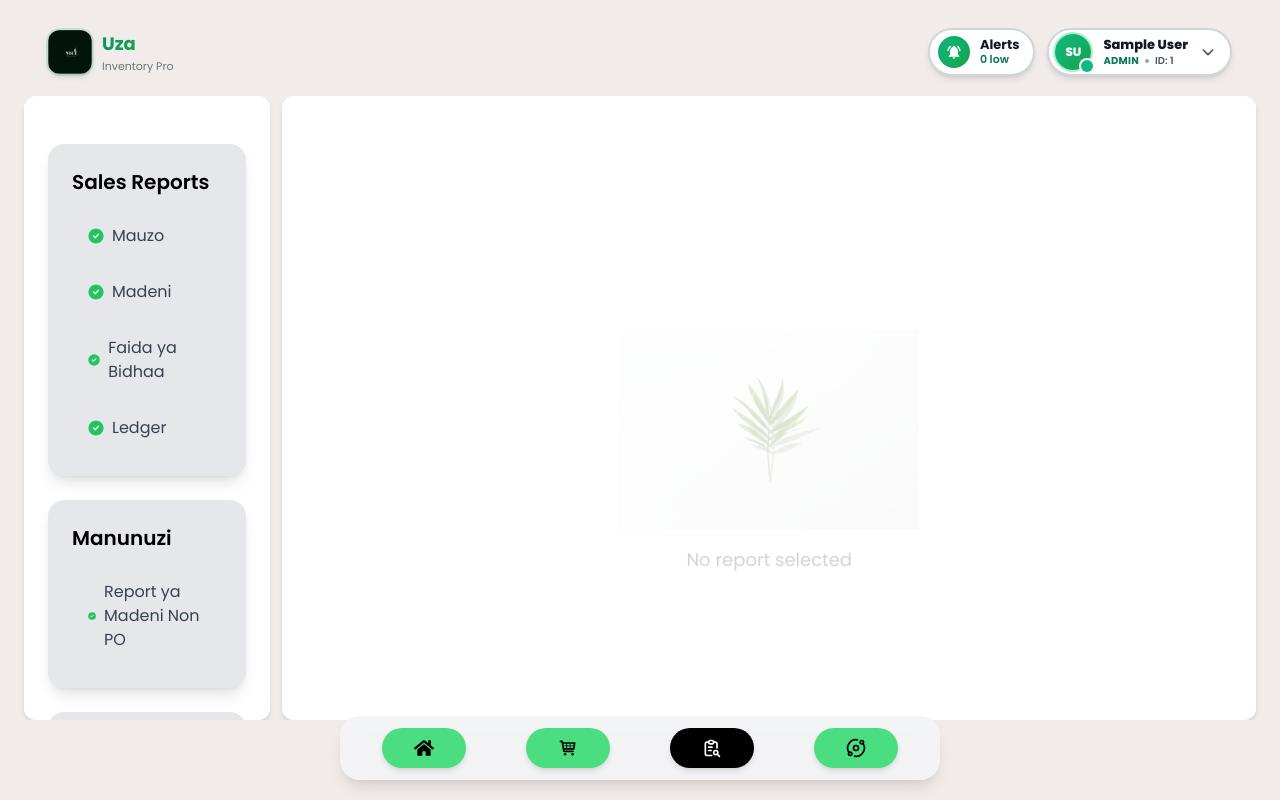
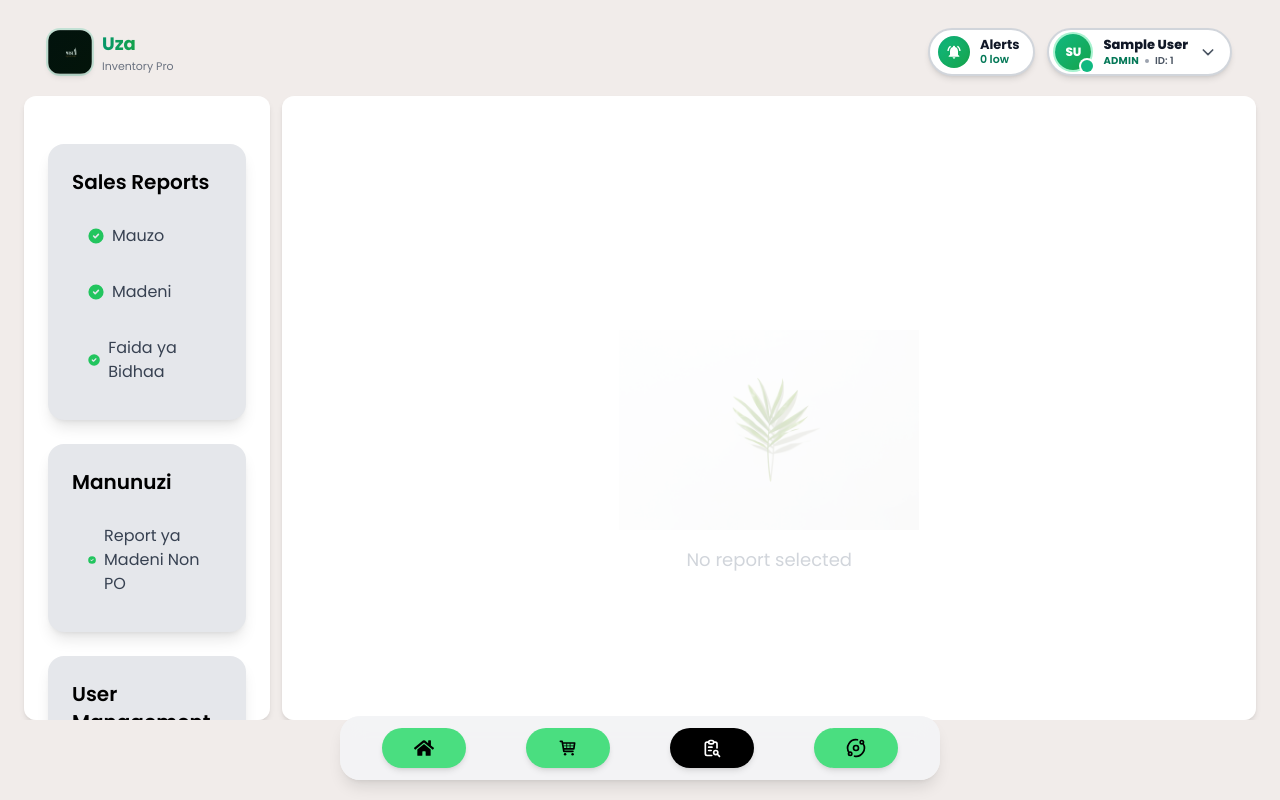
Before and after one commit to Kibuyu007/POS_F, a React (Vite) app: page /reports in a window 1280 px wide. Built offline with nearby package versions, Linux system fonts and the light colour scheme; no server answers; sample sign-in values are in the browser's storage; what @react-pdf/renderer would draw is missing.

Commit message:
Eddy anataka Mteja wake asione Report Ya ledger

```diff
--- a/src/Pages/Reports/ReportsDashboard.jsx
+++ b/src/Pages/Reports/ReportsDashboard.jsx
@@ -142,7 +142,7 @@ const ReportsDashboard = () => {
 
         <ReportList
           title="Sales Reports"
-          reports={["Mauzo", "Madeni","Faida ya Bidhaa", "Ledger"]}
+          reports={["Mauzo", "Madeni","Faida ya Bidhaa"]}
           selectedReport={selectedReport}
           handleSelect={handleSelect}
         />
```
